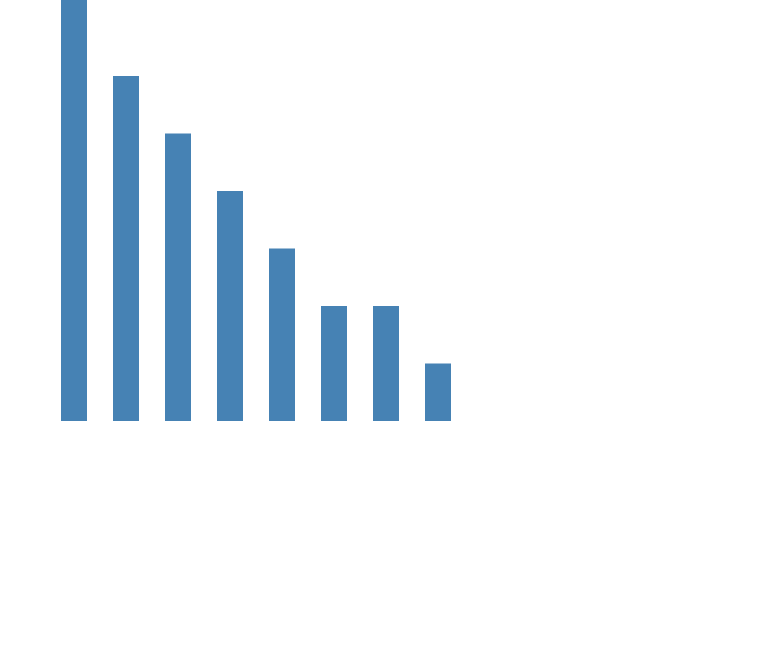
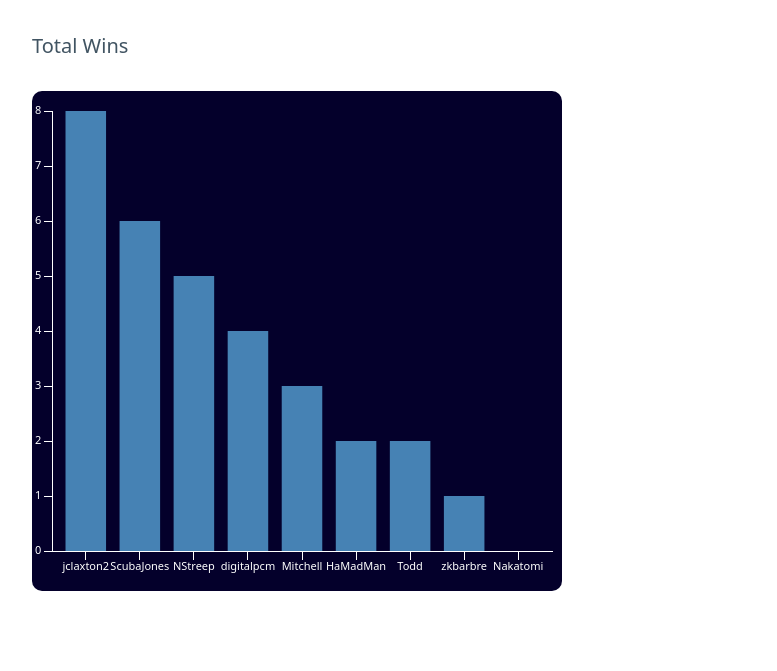
Before and after one commit to ZachBarbre/xyz, an Astro site: page /matchups in a window 1280 px wide. Shown: the part 351-1022 px from the top of the page, without its empty margins (43-820 px from the left). Before the commit the page ends 872 px from the top, so only its background shows below. Built offline with nearby package versions, Linux system fonts and the light colour scheme; Astro itself is replaced by a stand-in of ours.

Commit message:
add axix and grid lines

```diff
--- a/package.json
+++ b/package.json
@@ -15,6 +15,8 @@
     "@picocss/pico": "^1.5.7",
     "@types/react": "^18.0.27",
     "@types/react-dom": "^18.0.10",
+    "@visx/axis": "^3.0.0",
+    "@visx/grid": "^3.0.0",
     "@visx/group": "^3.0.0",
     "@visx/scale": "^3.0.0",
     "@visx/shape": "^3.0.0",
--- a/src/components/BarChart.tsx
+++ b/src/components/BarChart.tsx
@@ -1,6 +1,9 @@
+import { useMemo } from "react";
 import { Group } from "@visx/group";
 import { scaleLinear, scaleBand } from "@visx/scale";
 import { Bar } from "@visx/shape";
+import { AxisBottom, AxisLeft } from "@visx/axis";
+import { GridRows } from "@visx/grid";
 
 interface BarData {
   player: string;
@@ -10,35 +13,42 @@ interface BarProps {
   data: BarData[];
 }
 
-const margin = { top: 20, bottom: 20, left: 20, right: 20 };
+const margin = { top: 20, bottom: 40, left: 20, right: 10 };
 
 export function BarChart({ data }: BarProps) {
-  console.log("🚀 ~ file: BarChart.tsx:16 ~ BarChart ~ data", data);
-  const width = 500;
+  const width = 530;
   const height = 500;
 
-  const xMax = width;
+  const xMax = width - margin.left - margin.right;
   const yMax = height - margin.top - margin.bottom;
 
   const getPlayer = (d: BarData) => d.player;
   const getWins = (d: BarData) => d.wins;
 
-  console.log("🚀 ~ file: BarChart.tsx:27 ~ BarChart ~ scaleBand", scaleBand);
-  const xScale = scaleBand({
-    range: [0, xMax],
-    round: true,
-    domain: data.map(getPlayer),
-    padding: 0.5,
-  });
+  const xScale = useMemo(
+    () =>
+      scaleBand({
+        range: [0, xMax],
+        domain: data.map(getPlayer),
+        padding: 0.25,
+      }),
+    [xMax]
+  );
 
-  const yScale = scaleLinear({
-    range: [yMax, 0],
-    domain: [0, Math.max(...data.map(getWins))],
-  });
+  const yScale = useMemo(
+    () =>
+      scaleLinear({
+        range: [yMax, 0],
+        domain: [0, Math.max(...data.map(getWins))],
+      }),
+    [yMax]
+  );
 
   return (
     <svg width={width} height={height}>
-      <Group top={margin.top}>
+      <rect fill="#04002b" width={width} height={height} rx={10} />
+      <Group left={margin.left} top={margin.top}>
+        <GridRows scale={yScale} width={xMax} height={yMax} />
         {data.map((d) => {
           const barHeight = yMax - yScale(getWins(d));
           return (
@@ -52,6 +62,29 @@ export function BarChart({ data }: BarProps) {
             />
           );
         })}
+        <AxisBottom
+          top={yMax}
+          scale={xScale}
+          stroke="white"
+          tickStroke="white"
+          tickLabelProps={() => ({
+            fill: "white",
+            fontSize: 11,
+            textAnchor: "middle",
+          })}
+        />
+        <AxisLeft
+          scale={yScale}
+          stroke="white"
+          tickStroke="white"
+          tickLabelProps={() => ({
+            fill: "white",
+            fontSize: 11,
+            textAnchor: "end",
+            dx: "-0.25em",
+            dy: "0.25em",
+          })}
+        />
       </Group>
     </svg>
   );
--- a/src/pages/matchups/index.astro
+++ b/src/pages/matchups/index.astro
@@ -55,7 +55,9 @@ const vgOstWinsByPlayer = getWinsByPlayer(
 <Layout title="Matchups">
   <main class="container">
     <h1>Data visualization fun for Matchups</h1>
+    <h3>Video Game OST</h3>
     <div>
+      <p>Total Wins</p>
       <BarChart client:only="react" data={vgOstWinsByPlayer} />
     </div>
   </main>
```
Also changed, not shown: 1 other file.
